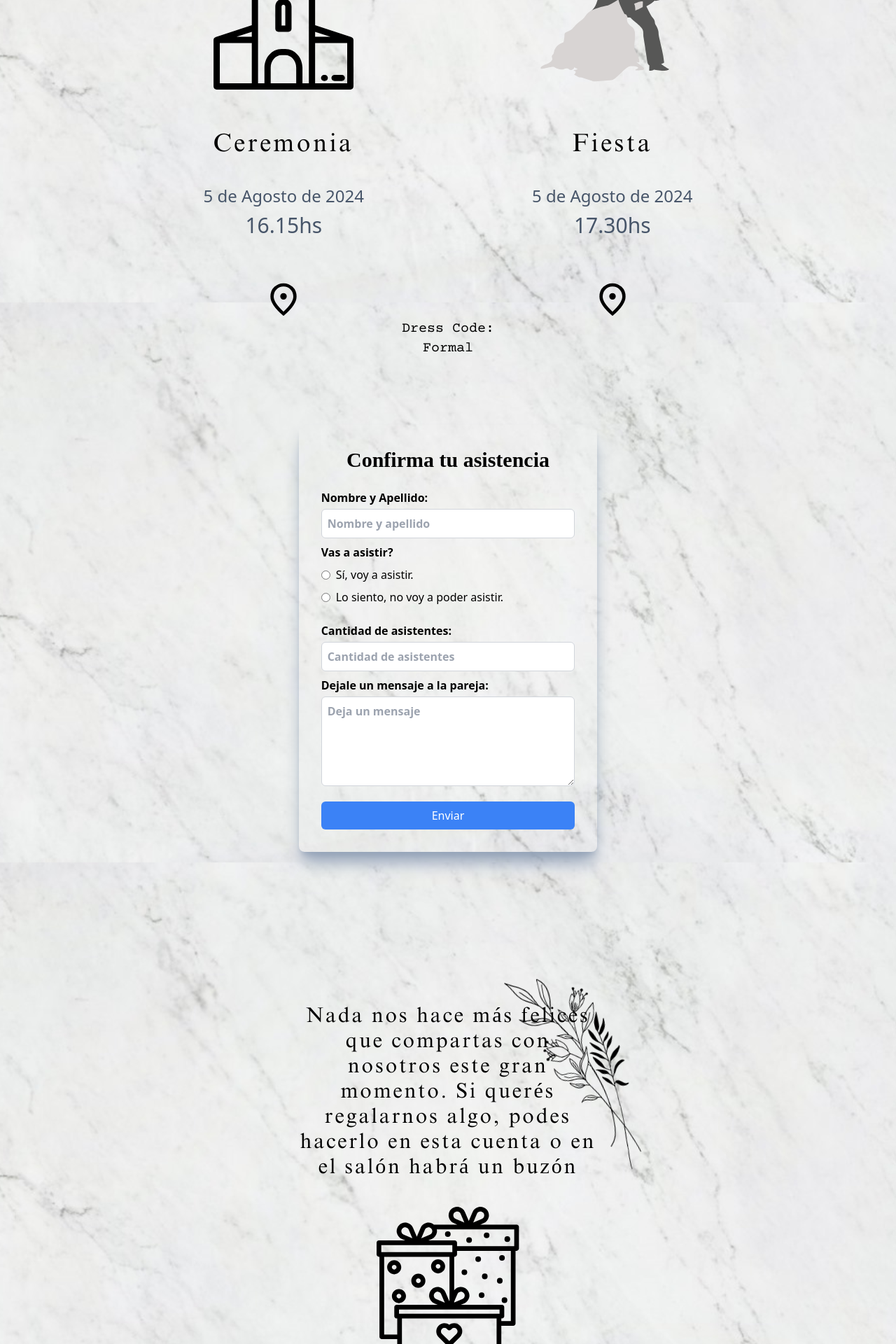
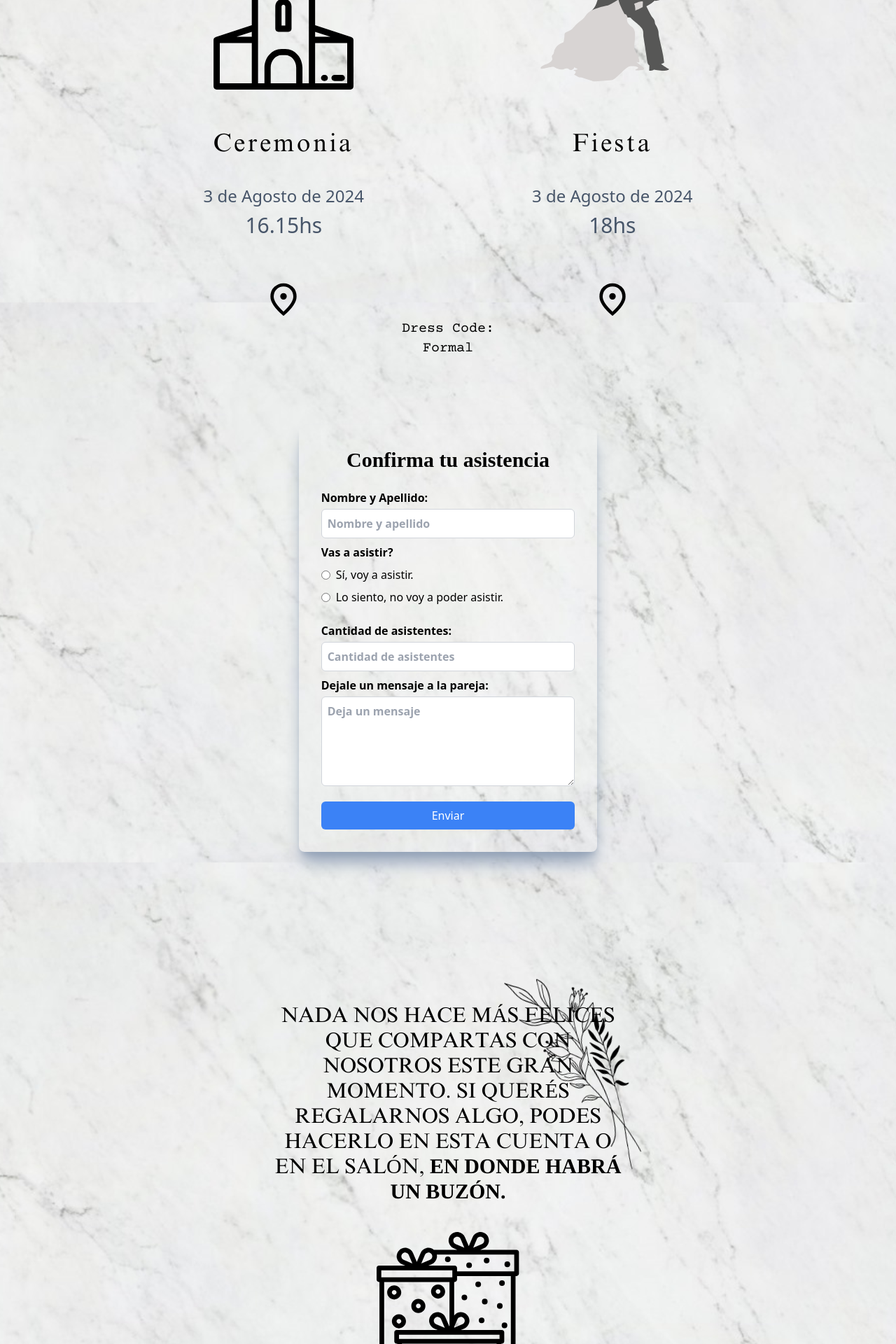
Before and after one commit to Nicostudent/wd, a React (Vite) app: page /main in a window 1280 px wide. Shown: the part 1168-3088 px from the top of the page at 70% size. Built offline with nearby package versions, Linux system fonts and the light colour scheme; a web font is replaced by a local one.

Commit message:
card letter small, text at presents fixed

```diff
--- a/src/App.tsx
+++ b/src/App.tsx
@@ -16,7 +16,7 @@ function LandingPage() {
           </span>
         </div>
         <div className="flex flex-col w-full h-full md:h-fit justify-evenly md:justify-between items-center ">
-          <span className="font-seasons  md:text-9xl text-8xl md:mb-20">
+          <span className="font-seasons  md:text-9xl text-6xl text-center md:mb-20">
             {" "}
             SOLE & GASTÓN{" "}
           </span>
--- a/src/assets/templates/Temp1.tsx
+++ b/src/assets/templates/Temp1.tsx
@@ -21,15 +21,15 @@ export const Temp1 = () => {
           <div className="flex justify-evenly gap-4 w-full mt-20 md:justify-center md:gap-60">
             <EventDetails
               title="Ceremonia"
-              day="5 de Agosto de 2024"
+              day="3 de Agosto de 2024"
               hour="16.15hs"
               children={<Church />}
               googleLink="https://maps.app.goo.gl/rPhKxkMizkhGmBr19"
             />
             <EventDetails
               title="Fiesta"
-              day="5 de Agosto de 2024"
-              hour="17.30hs"
+              day="3 de Agosto de 2024"
+              hour="18hs"
               children={<BrideAndGroom />}
               googleLink="https://maps.app.goo.gl/34gXmGheBxN6B8Nn8"
             />
--- a/src/components/Present.tsx
+++ b/src/components/Present.tsx
@@ -24,18 +24,17 @@ export const Present = ({
       className=" w-full flex flex-col justify-center items-center relative"
       id="Presents"
     >
-      <div className=" text-3xl font-times text-center tracking-widest  my-10 w-4/5 md:w-1/3 ">
-      <img
+      <div className=" text-3xl font-times text-center my-10 w-4/5 md:w-2/5 ">
+        <img
           className="top-0   bottom-0 right-96 -rotate-12  md:absolute   pl-14 overflow-hidden w-30"
           src={flowers}
           alt="flowers"
         />
         <span>
-          Nada nos hace más felices que compartas con nosotros este gran
-          momento. Si querés regalarnos algo, podes hacerlo en esta cuenta o en
-          el salón habrá un buzón
+          NADA NOS HACE MÁS FELICES QUE COMPARTAS CON NOSOTROS ESTE GRAN
+          MOMENTO. SI QUERÉS REGALARNOS ALGO, PODES HACERLO EN ESTA CUENTA O EN
+          EL SALÓN, <b>EN DONDE HABRÁ UN BUZÓN.</b>
         </span>
-
       </div>
       <div className="w-2/6 md:w-1/6 mb-10 ">{children}</div>
 
```
